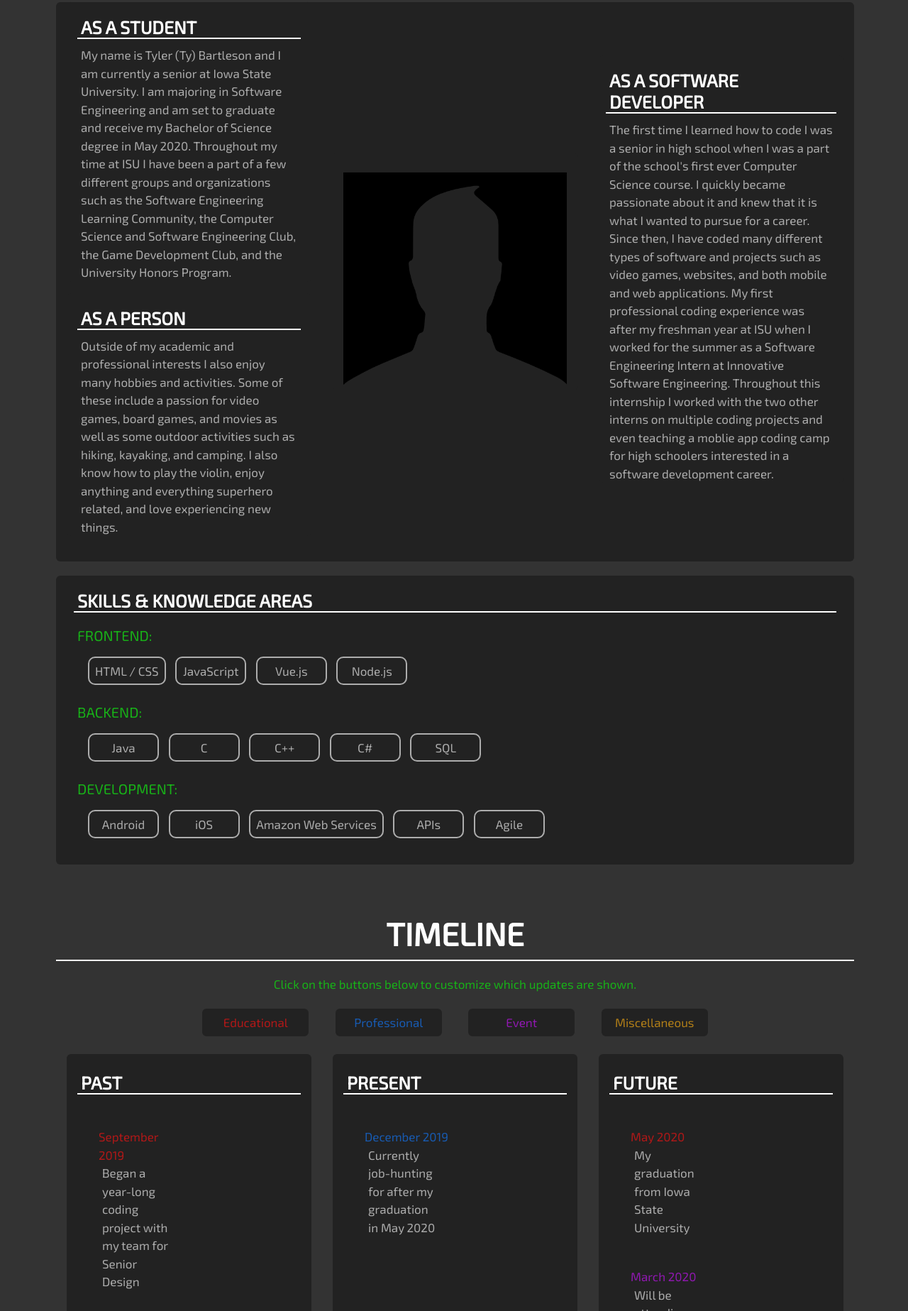
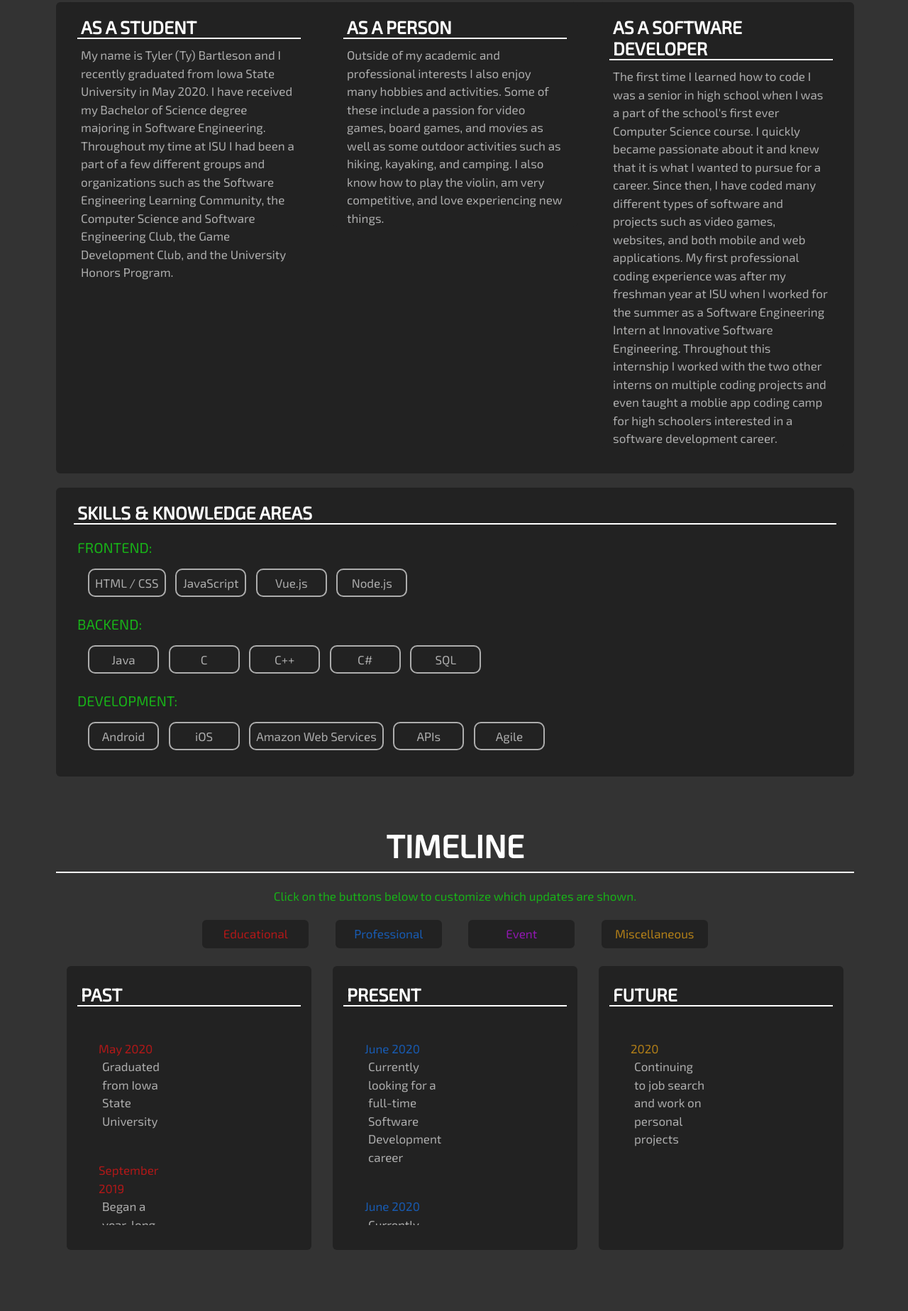
Before and after one commit to tybartle/tybartle.github.io, a plain HTML site: page index.html in a window 1280 px wide. Shown: the part 953-2800 px from the top of the page at 71% size. Drawn offline with nearby package versions, Linux system fonts and the light colour scheme.

Commit message:
Updating with post grad info

```diff
--- a/index.html
+++ b/index.html
@@ -90,21 +90,11 @@
 						<div class="panel" id="aboutStudent">
 							<h2>AS A STUDENT</h2>
 							<p>
-								My name is Tyler (Ty) Bartleson and I am currently a senior at Iowa State University.
-								I am majoring in Software Engineering and am set to graduate and receive my Bachelor of Science degree in May 2020.
-								Throughout my time at ISU I have been a part of a few different groups and organizations such as
+								My name is Tyler (Ty) Bartleson and I recently graduated from Iowa State University in May 2020.
+								I have received my Bachelor of Science degree majoring in Software Engineering.
+								Throughout my time at ISU I had been a part of a few different groups and organizations such as
 								the Software Engineering Learning Community, the Computer Science and Software Engineering Club,
 								the Game Development Club, and the University Honors Program.
-							</p>
-						</div>
-
-						<div class="panel" id="aboutPerson">
-							<h2>AS A PERSON</h2>
-							<p>
-								Outside of my academic and professional interests I also enjoy many hobbies and activities.
-								Some of these include a passion for video games, board games, and movies as well as some outdoor
-								activities such as hiking, kayaking, and camping. I also know how to play the violin, enjoy
-								anything and everything superhero related, and love experiencing new things.
 							</p>
 						</div>
 
@@ -112,8 +102,14 @@
 
 					<div class="col-xl-4 about-col" id="aboutMidCol">
 
-						<div class="panel" id="selfImage">
-							<img class="img-responsive" style="width: 100%; overflow: hidden;" src="images/profile_image.png">
+						<div class="panel" id="aboutPerson">
+							<h2>AS A PERSON</h2>
+							<p>
+								Outside of my academic and professional interests I also enjoy many hobbies and activities.
+								Some of these include a passion for video games, board games, and movies as well as some outdoor
+								activities such as hiking, kayaking, and camping. I also know how to play the violin, am very
+								competitive, and love experiencing new things.
+							</p>
 						</div>
 
 					</div>
@@ -131,7 +127,7 @@
 								My first professional coding experience was after my freshman year at ISU when I worked for
 								the summer as a Software Engineering Intern at Innovative Software Engineering.
 								Throughout this internship I worked with the two other interns on multiple coding projects
-								and even teaching a moblie app coding camp for high schoolers interested in a software development career.
+								and even taught a moblie app coding camp for high schoolers interested in a software development career.
 							</p>
 						</div>
 
@@ -223,6 +219,14 @@
 
 							<div class="updates" id="pastEvents">
 								<ul class="dropdown">
+
+									<li class="row education">
+										<div class="col-sm-6 date">May 2020</div>
+										<div class="col-sm-6 eventDesc">
+											<div class="title">Graduated from Iowa State University</div>
+											<div class="details">Now onto the real world!</div>
+										</div>
+									</li>
 
 									<li class="row education">
 										<div class="col-sm-6 date">September 2019</div>
@@ -386,10 +390,18 @@
 								<ul class="dropdown">
 
 									<li class="row professional">
-										<div class="col-sm-6 date">December 2019</div>
+										<div class="col-sm-6 date">June 2020</div>
 										<div class="col-sm-6 eventDesc">
-											<div class="title">Currently job-hunting for after my graduation in May 2020</div>
+											<div class="title">Currently looking for a full-time Software Development career</div>
 											<div class="details">Check out my resume, LinkedIn, and contact info below!</div>
+										</div>
+									</li>
+
+									<li class="row professional">
+										<div class="col-sm-6 date">June 2020</div>
+										<div class="col-sm-6 eventDesc">
+											<div class="title">Currently working on personal projects</div>
+											<div class="details">Working on expanding my portfolio and skillset!</div>
 										</div>
 									</li>
 
@@ -410,19 +422,10 @@
 							<div class="updates" id="futureEvents">
 								<ul class="dropdown">
 
-									<li class="row education">
-										<div class="col-sm-6 date">May 2020</div>
+									<li class="row misc">
+										<div class="col-sm-6 date">2020</div>
 										<div class="col-sm-6 eventDesc">
-											<div class="title">My graduation from Iowa State University</div>
-											<div class="details">Now onto the real world!</div>
-										</div>
-									</li>
-
-									<li class="row event">
-										<div class="col-sm-6 date">March 2020</div>
-										<div class="col-sm-6 eventDesc">
-											<div class="title">Will be attending the Game Development Conference in San Fransisco</div>
-											<div class="details">Planning to network, make contacts, and look for job opportunities.</div>
+											<div class="title">Continuing to job search and work on personal projects</div>
 										</div>
 									</li>
 
@@ -444,7 +447,7 @@
 
 				<div class="projectList">
 
-					<!--- WITWAY --->
+					<!--- CowChips4Charity --->
 
 					<div class="row project-panel">
 
@@ -480,6 +483,9 @@
 										<div class="carousel-item">
 											<img src="images/cowchips4charity/cowchips4charity_5.png">
 										</div>
+										<div class="carousel-item">
+											<img src="images/cowchips4charity/cowchips4charity_6.png">
+										</div>
 									</div>
 
 									<!--- Left and Right Arrows --->
@@ -500,12 +506,11 @@
 						<div class="col-lg-8 projectContent">
 							<div class="projectDesc">
 								<h1>Cow Chips 4 Charity</h1>
-								<h3 class="project_date">August 2019 - Present</h3>
+								<h3 class="project_date">August 2019 - May 2020</h3>
 								<p>
-									This application is still currently under development by myself and five other students.
 									As part of our Senior Design course at ISU we have been professionally tasked by a client to create this
-									project and to have the completed product by May 2020. I personally am the Game Team Leader
-									for our team, in charge of making sure the game portion of the project gets completed successfully.
+									project. I personally am the Game Team Leaderfor our team, in charge of making sure the game portion of
+									 the project gets completed successfully.
 								</p>
 								<p>
 									Cow Chips 4 Charity is a web-based game with the purpose of fundraising for the Boo Radley Foundation
--- a/style.css
+++ b/style.css
@@ -43,7 +43,7 @@ h1,h2,h3,.pbtn {
 
 .navbar {
   background: white;
-  font-size: 15px;
+  font-size: 20px;
 }
 
 .dropdown-item {
@@ -161,7 +161,6 @@ html {
   padding-bottom: 20px;
   display: flex;
   justify-content: center;
-  align-items: center;
   flex-wrap: wrap;
   overflow: hidden;
   border-radius: 6px;
@@ -173,14 +172,14 @@ html {
   height: fit-content;
 }
 
-#aboutLeftCol h2 {
+#aboutLeftCol h2, #aboutMidCol h2, #aboutRightCol h2 {
   font-size: 25px;
   border-bottom: 2px solid white;
   padding-left: 5px;
   margin-bottom: 10px;
 }
 
-#aboutLeftCol .panel {
+#aboutLeftCol .panel, #aboutMidCol .panel, #aboutRightCol .panel {
   background: #222222;
   padding-left: 15px;
   padding-top: 20px;
@@ -189,7 +188,7 @@ html {
   margin-bottom: 10px;
 }
 
-#aboutLeftCol .panel p {
+#aboutLeftCol .panel p, #aboutMidCol .panel p, #aboutRightCol .panel p {
   padding-left: 5px;
   padding-right: 5px;
   font-size: 17px;
@@ -197,41 +196,7 @@ html {
   color: #adadad;
 }
 
-#selfImage {
-  max-width: 500px;
-  margin: auto;
-}
 
-#aboutMidCol .panel {
-  background: #222222;
-  padding-left: 15px;
-  padding-top: 20px;
-  padding-right: 15px;
-  border-radius: 6px;
-  margin-bottom: 10px;
-}
-
-#aboutRightCol h2 {
-  font-size: 25px;
-  border-bottom: 2px solid white;
-  padding-left: 5px;
-  margin-bottom: 10px;
-}
-
-#aboutRightCol .panel p {
-  padding-left: 5px;
-  padding-right: 5px;
-  font-size: 17px;
-  font-weight: 300;
-  color: #adadad;
-}
-
-#aboutRightCol .panel {
-  background: #222222;
-  border-radius: 6px;
-  padding-top: 20px;
-  margin-bottom: 10px;
-}
 
 #aboutStudent, #aboutDev, #aboutPerson, #aboutSkills {
   width: 100%;
```
Also changed, not shown: images/cowchips4charity/cowchips4charity_6.png (added), images/profile_image.png (deleted), 2 other files.
